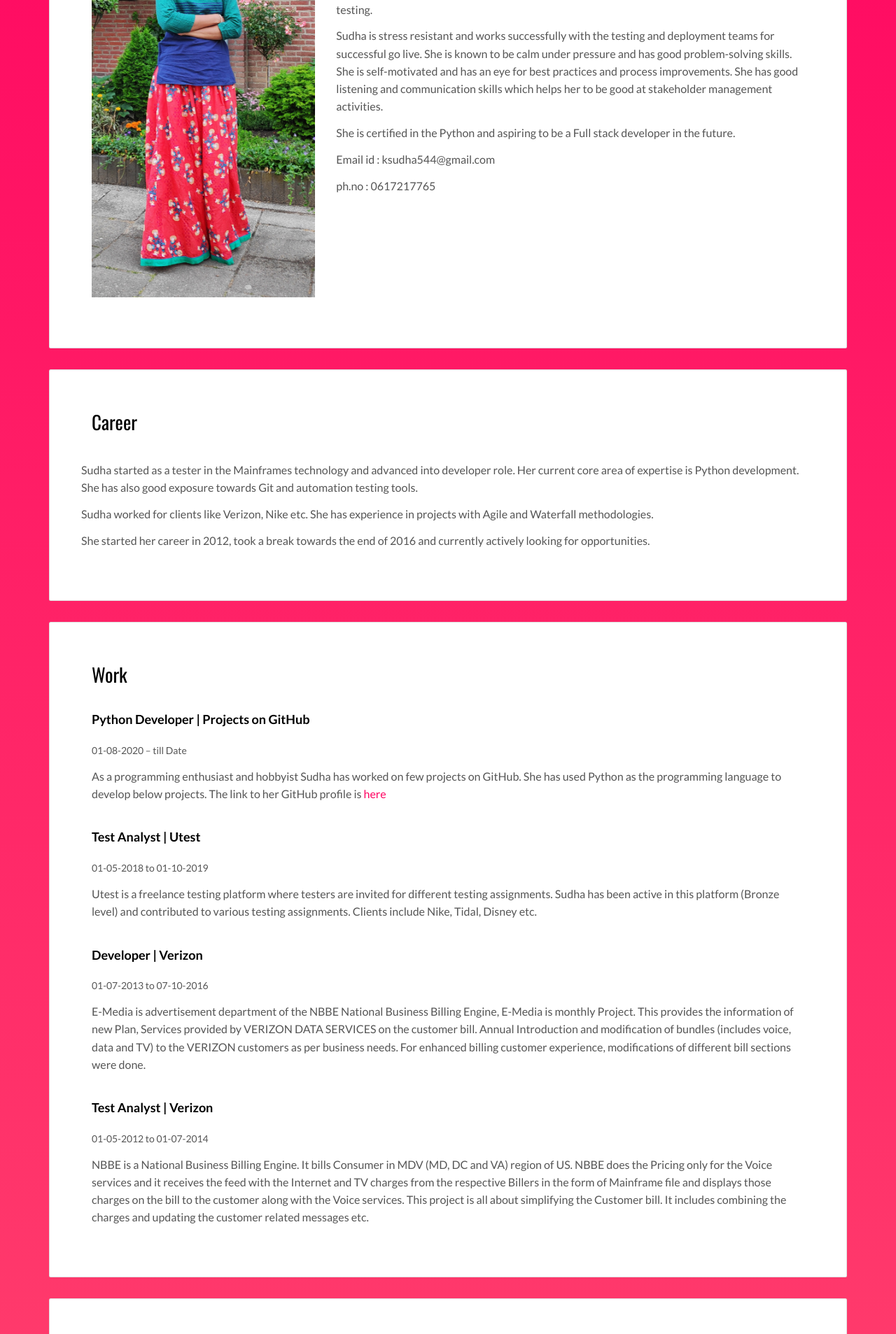
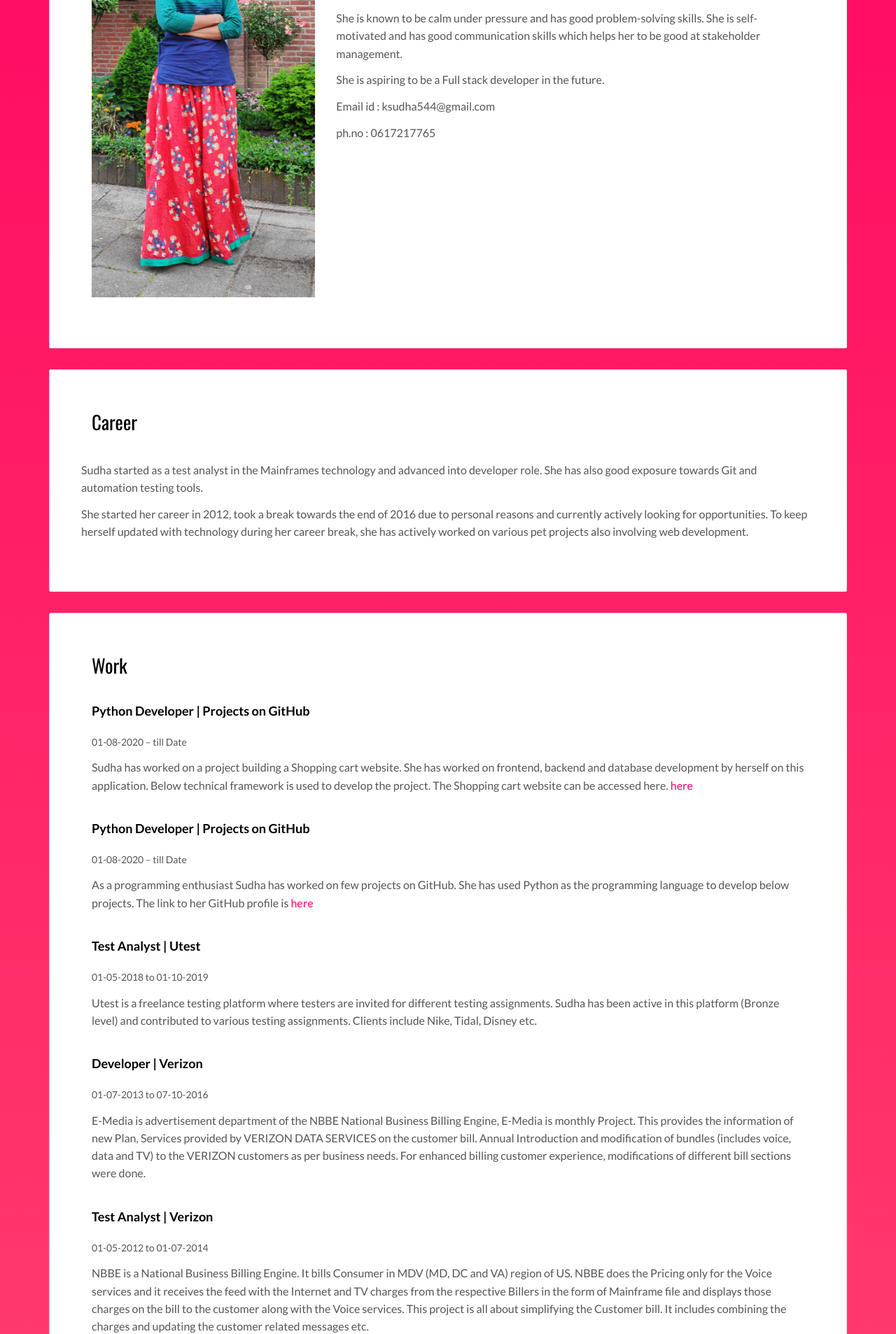
Before and after one commit to Sudhamani544/portfolio, a Flask app: page / in a window 1280 px wide. Shown: the part 576-2483 px from the top of the page at 70% size. Run offline with Flask 2, Linux system fonts and the light colour scheme; some libraries are stand-ins or nearby versions.

Commit message:
updated profile

```diff
--- a/templates/index.html
+++ b/templates/index.html
@@ -28,7 +28,7 @@
   <header class="white-text-container section-container">
     <div class="text-center">
       <h1>I am Sudha</h1>
-      <p>Python Developer</p>
+      <p>Python/Django Developer</p>
       <p>
         <a class="fa-icon fa-icon-2x" href="https://linkedin.com/in/sudhamani-kampamalla" title="">
           <i class="fa fa-linkedin"></i>
@@ -57,10 +57,10 @@
               </div>
               <div class="col-md-8">
 
-              <p>Sudha is a certified Python developer. She has around 5 years of development and testing experience in Mainframes. </p>
-              <p>Sudha delivers programming and testing expertise to design an expert solution. She interprets the functional specifications in user stories and programs the required applications as part of the development team. She has good analytical skills which help in efficient programming and testing.</p>
-              <p>Sudha is stress resistant and works successfully with the testing and deployment teams for successful go live. She is known to be calm under pressure and has good problem-solving skills. She is self-motivated and has an eye for best practices and process improvements. She has good listening and communication skills which helps her to be good at stakeholder management activities. </p>
-              <p>She is certified in the Python and aspiring to be a Full stack developer in the future.</p>
+              <p>Sudha is a certified Python developer. She has experience in IT as a developer and tester.</p>
+              <p>Sudha delivers programming and testing expertise to design web applications. She interprets the business requirements in user stories and programs the required applications as part of the development team. She has good analytical skills which help in efficient programming and testing.</p>
+              <p>She is known to be calm under pressure and has good problem-solving skills. She is self-motivated and has good communication skills which helps her to be good at stakeholder management.</p>
+              <p>She is aspiring to be a Full stack developer in the future.</p>
               <p>Email id : ksudha544@gmail.com</p>
               <p>ph.no    : 0617217765 </p>
               </div>
@@ -73,9 +73,8 @@
           <div class="card-block">
             <h2>Career</h2>
             <div class="row">
-              <p>  Sudha started as a tester in the Mainframes technology and advanced into developer role. Her current core area of expertise is Python development. She has also good exposure towards Git and automation testing tools.</p>
-              <p>  Sudha worked for clients like Verizon, Nike etc. She has experience in projects with Agile and Waterfall methodologies.</p>
-              <p>  She started her career in 2012, took a break towards the end of 2016 and currently actively looking for opportunities.</p>
+              <p>  Sudha started as a test analyst in the Mainframes technology and advanced into developer role. She has also good exposure towards Git and automation testing tools.</p>
+              <p>  She started her career in 2012, took a break towards the end of 2016 due to personal reasons and currently actively looking for opportunities. To keep herself updated with technology during her career break, she has actively worked on various pet projects also involving web development.</p>
             </div>
           </div>
         </div>
@@ -88,7 +87,14 @@
               <h3 class="h5 date-title">Python Developer | Projects on GitHub</h3>
               <small class="date-title">01-08-2020 – till Date</small>
               <p></p>
-              <p>As a programming enthusiast and hobbyist Sudha has worked on few projects on GitHub. She has used Python as the programming language to develop below projects. The link to her GitHub profile is <a href="https://github.com/sudhamani544" title="GitHub website">here</a></p>
+              <p>Sudha has worked on a project building a Shopping cart website. She has worked on frontend, backend and database development by herself on this application. Below technical framework is used to develop the project. The Shopping cart website can be accessed here. <a href="https://sudhaweb.herokuapp.com/" title="GitHub website">here</a></p>
+            </div>
+
+            <div class="work-experience">
+              <h3 class="h5 date-title">Python Developer | Projects on GitHub</h3>
+              <small class="date-title">01-08-2020 – till Date</small>
+              <p></p>
+              <p>As a programming enthusiast Sudha has worked on few projects on GitHub. She has used Python as the programming language to develop below projects. The link to her GitHub profile is <a href="https://github.com/sudhamani544" title="GitHub website">here</a></p>
             </div>
 
             <div class="work-experience">
@@ -144,12 +150,12 @@
               </div>
               <div class="col-md-3">
                 <div class="language-experience">
-                  <h3 class="h5">Hindi:  <small>Good</small></h3>
+                  <h3 class="h5">Telugu:  <small>Fluent</small></h3>
                 </div>
               </div>
               <div class="col-md-3">
                 <div class="language-experience">
-                  <h3 class="h5">Telugu:  <small>Fluent</small></h3>
+                  <h3 class="h5">Hindi:  <small>Good</small></h3>
                 </div>
               </div>
             </div>
@@ -167,6 +173,20 @@
               <div class="item active">
                 <div class="carousel-caption">
                   <h3 class="h5">Python Developer | Projects on GitHub</h3>
+                  <small class="date">01-01-2021 – till Date</small>
+                  <p> </p>
+                  <p> </p>
+                  <p>As a programming enthusiast and hobbyist Sudha has worked on below projects on GitHub. She has used Python as the programming language to develop below projects. The link to her GitHub profile is <a href="https://github.com/sudhamani544" title="GitHub website">here</a>.
+                  <p>• Frontend: HTML, CSS, Bootstrap</p>
+                  <p>• Backend: Python, Django</p>
+                  <p>• Database: PostgreSQL, pgAdmin</p>
+                  <p>• Cloud services: Heroku, Cloudinary</p>
+                </div>
+              </div>
+
+              <div class="item">
+                <div class="carousel-caption">
+                  <h3 class="h5">Python Developer | Projects on GitHub</h3>
                   <small class="date">01-08-2020 – till Date</small>
                   <p> </p>
                   <p> </p>
@@ -180,6 +200,7 @@
                   <p>• Guess word game</p>
                 </div>
               </div>
+
               <div class="item">
                 <div class="carousel-caption">
                   <small class="date">01-05-2018 to 01-10-2019</small>
@@ -196,17 +217,7 @@
                   <p> </p>
                   <p>E-Media is advertisement department of the NBBE National Business Billing Engine, E-Media is monthly Project. This provides the information of new Plan, Services provided by VERIZON DATA SERVICES on the customer bill. Annual Introduction and modification of bundles (includes voice, data and TV) to the VERIZON customers as per business needs. For enhanced billing customer experience, modifications of different bill sections were done.</p>
                   <p>Sudha was responsible for development related to messages on the customer bills. She also handled Bundle modification or introduction through customer bills. She worked on the unit testing and coordinated with test and deployment teams during go-live.</p>
-                  <p>• Understanding the Client Requirements and functionality of the system.</p>
-                  <p>• Analyzing defects/bugs and making the necessary code changes</P>
-                  <p>• Responsible for releases of technical code with proper tagging to the QA/testing environment.</P>
-                  <p>• Prepare and Execution of test cases as per requirement.</P>
-                  <p>• Involved in preparing the traceability matrix.</P>
-                  <p>• Preparing Defect Report and assigning the defects to developer.</P>
-                  <p>• Involved in System and Functional testing.</P>
-                  <p>• Involving in requirements walk through.</P></P>
-                  <p>• Monitoring the Project execution status.</P>
-                  <p>• Set up & organize status calls.</P>
-                  <p>• Coordinate & communication with business.</P>
+                  <p>• She has used COBOL, JCL, JIRA, SQL, IBM Mainframes in this project.</p>
                 </div>
               </div>
 
@@ -218,17 +229,7 @@
                   <p> </p>
                   <p>DOC1 is an application for Bill formatting can be treated as Bill Formatting Engine. It enhances customer billing experience. For this purpose, it uses one Designer Tool. It runs through Mainframe application. Several maestro schedules are there which run some daily, monthly or weekly Jobs or script to update, format and create the Customer Bills.</p>
                   <p>Sudha was responsible for development related to bill formatting and messages on the customer bills using DOC1 tool. She worked on the unit testing and coordinated with test and deployment teams during go-live.</p>
-                  <p>• Tracks all defects and fixes bugs within defined SLAs by consolidating and prioritizing.</P>
-                  <p>• Analyzing defects/bugs and making the necessary code changes</P>
-                  <p>• Responsible for releases of technical code with proper tagging to the QA/testing environment.</P>
-                  <p>• Prepare and Execution of test cases as per requirement.</P>
-                  <p>• Involved in preparing the traceability matrix.</P>
-                  <p>• Preparing Defect Report and assigning the defects to developer.</P>
-                  <p>• Involved in System and Functional testing.</P>
-                  <p>• Involving in requirements walk through.</P>
-                  <p>• Monitoring the Project execution status.</P>
-                  <p>• Set up & organize status calls.</P>
-                  <p>• Coordinate & communication with business.</P>
+                  <p>• She has used DOC1 designer tool, COBOL, JCL, JIRA, SQL, IBM Mainframes in this project.</p>
                 </div>
               </div>
 
@@ -240,17 +241,6 @@
                   <p> </p>
                   <p>NBBE is a National Business Billing Engine. It bills Consumer in MDV (MD, DC and VA) region of US. NBBE does the Pricing only for the Voice services and it receives the feed with the Internet and TV charges from the respective Billers in the form of Mainframe file and displays those charges on the bill to the customer along with the Voice services. This project is all about simplifying the Customer bill. It includes combining the charges and updating the customer related messages etc.</p>
                   <p>Sudha was testing the customer bills for accuracy related to monthly rates and messages and bill formatting. She also worked on regression testing. She worked on the unit testing and coordinated with test and deployment teams during go-live.</p>
-                  <p>• Understanding the Client Requirements and functionality of the system.</p>
-                  <p>• Preparation and Execution of test scripts as per requirement.</p>
-                  <p>• Involved in preparing the traceability matrix.</p>
-                  <p>• Preparing Defect Report and assigning the defects to developer.</p>
-                  <p>• Involved in System and Functional testing.</p>
-                  <p>• Mapping functional requirements with test cases.</p>
-                  <p>• Retesting the cases where defect has been raised.</p>
-                  <p>• Involving in requirements walk through.</p>
-                  <p>• Monitoring the Project execution status.</p>
-                  <p>• Set up & organize status calls.</p>
-                  <p>• Coordinate & communication with business.</p>
                 </div>
               </div>
 
```
